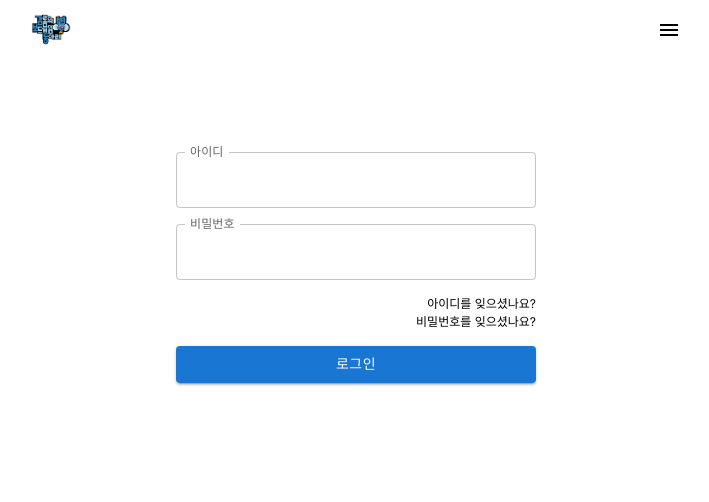
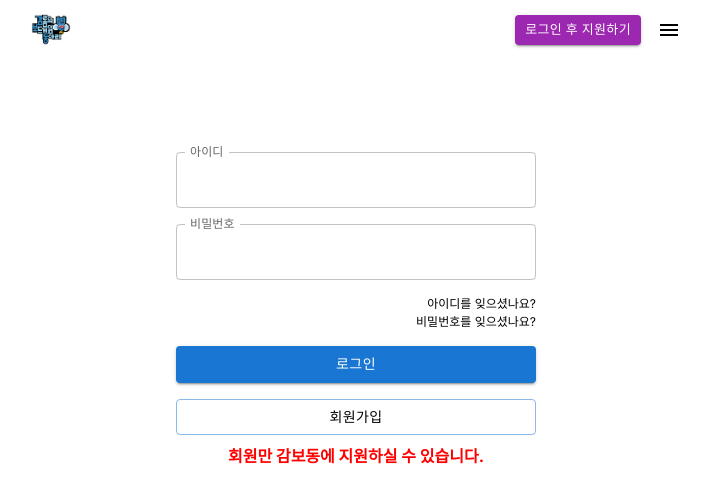
Before and after one commit to gamrom/gbd, a Next.js app: page /login in a window 1280 px wide. Shown: the top 502 px of the page, without its empty margins (284-993 px from the left). Built offline with nearby package versions, Linux system fonts and the light colour scheme; no server answers.

Commit message:
가독성올림

```diff
--- a/app/header.tsx
+++ b/app/header.tsx
@@ -212,9 +212,14 @@ export const Header = () => {
 
       <div key={"right"} className="flex items-center justify-center">
         {
-          currentUser && (
+          currentUser ? (
             <Button onClick={() => setIsModalOpen(true)} variant="contained" size="small" color="secondary" className="mr-4">
               신규지원/연장하기
+            </Button>
+          ) : (
+            //회원가입 후 지원하기 버튼
+            <Button onClick={() => router.push('/login')} variant="contained" size="small" color="secondary" className="mr-4">
+              로그인 후 지원하기
             </Button>
           )
         }
--- a/app/login/page.tsx
+++ b/app/login/page.tsx
@@ -52,7 +52,6 @@ export default function Login() {
   return (
     <form onSubmit={formik.handleSubmit}>
       <div className="flex flex-col mx-auto mt-[100px] max-w-[360px]">
-
         <TextField InputLabelProps={{ shrink: true }} id="email" name="email" value={formik.values.email} onChange={formik.handleChange} label="아이디" variant="outlined" />
         <TextField InputLabelProps={{ shrink: true }} id="pw" name="pw" type="password" value={formik.values.pw} onChange={formik.handleChange} label="비밀번호" variant="outlined" className="mt-4" />
         <div onClick={() =>
@@ -65,6 +64,10 @@ export default function Login() {
         } className="text-xs text-right ml-auto mt-4 cursor-pointer w-fit">아이디를 잊으셨나요?</div>
         <Link href="/find_pw" className="text-xs ml-auto text-right mt-[2px] no-underline cursor-pointer text-black w-fit">비밀번호를 잊으셨나요?</Link>
         <Button disabled={formik.isSubmitting} type="submit" variant="contained" className="mt-4">로그인</Button>
+        <Button variant="outlined" className="text-center mt-4">
+          <Link href="/register" className="no-underline text-black">회원가입</Link>
+        </Button>
+        <div className="my-2 mx-auto font-bold text-[#FF0000]">회원만 감보동에 지원하실 수 있습니다.</div>
       </div>
     </form>
   )
```
